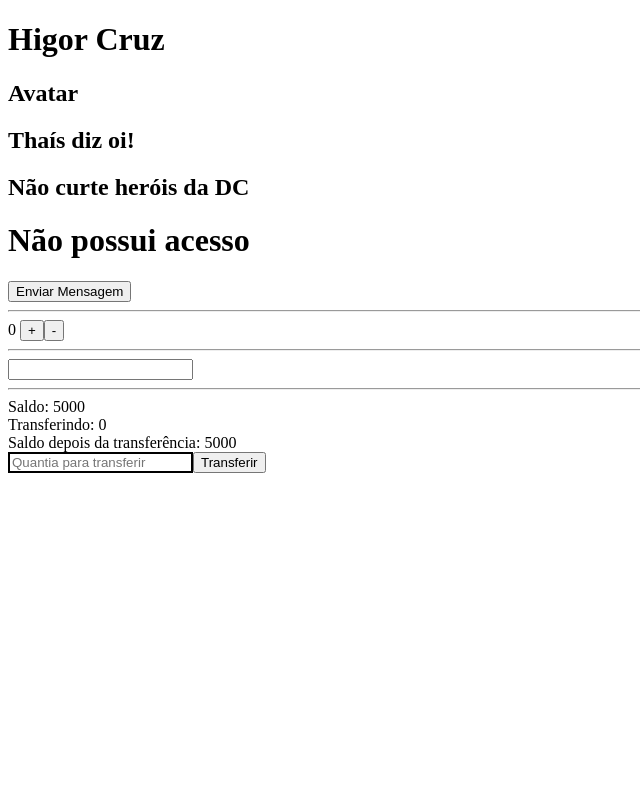
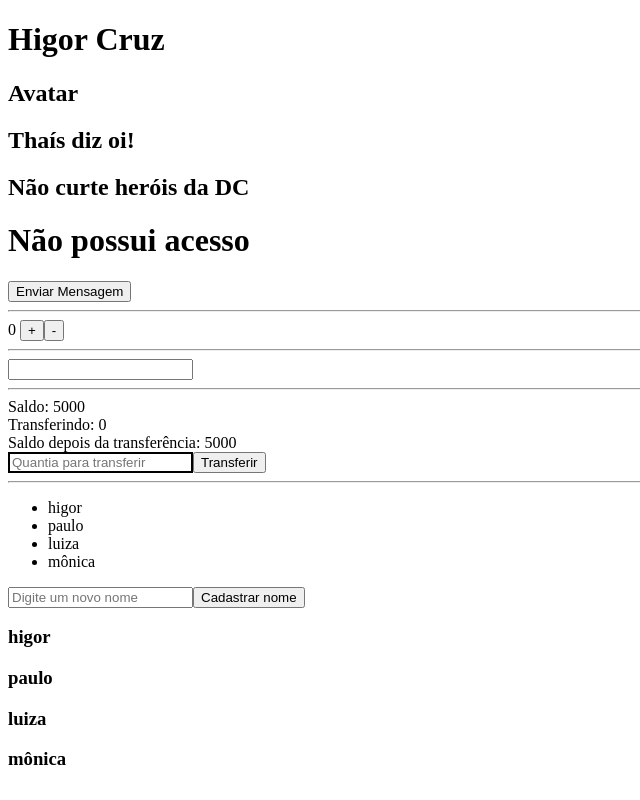
Before and after one commit to higorrsc/ebac-dev-fsp-frontend, a Vue app: page / in a window 1280 px wide. Shown: the whole page, without its empty margins (0-640 px from the left). Built offline with nearby package versions, Linux system fonts and the light colour scheme.

Commit message:
conteúdo aula 6

```diff
--- a/src/App.vue
+++ b/src/App.vue
@@ -25,7 +25,9 @@ const estado = reactive({
   contador: 0,
   email: '',
   saldo: 5000,
-  transferindo: 0
+  transferindo: 0,
+  nomes: ['higor', 'paulo', 'luiza', 'mônica'],
+  nomeInserir: '',
 })
 function incrementar() {
   estado.contador++;
@@ -43,6 +45,13 @@ function mostraSaldoFuturo() {
 function validaValorTransferencia() {
   const { saldo, transferindo } = estado;
   return saldo >= transferindo;
+}
+function cadastrarNome() {
+  if (estado.nomeInserir.length >= 3) {
+    estado.nomes.push(estado.nomeInserir);
+  } else {
+    alert('Digite mais caracteres');
+  }
 }
 
 </script>
@@ -84,6 +93,17 @@ function validaValorTransferencia() {
     :class="{ invalido: !validaValorTransferencia() }" @keyup="evento => estado.transferindo = evento.target.value">
   <button v-if="validaValorTransferencia()">Transferir</button>
   <span v-else>Valor maior que o saldo</span>
+
+  <br>
+  <hr>
+
+  <ul>
+    <li v-for="nome in estado.nomes"> {{ nome }}</li>
+  </ul>
+  <input type="text" name="" id="" placeholder="Digite um novo nome"
+    @keyup="evento => estado.nomeInserir = evento.target.value">
+  <button type="button" @click="cadastrarNome">Cadastrar nome</button>
+  <h3 v-for="nome in estado.nomes"> {{ nome }}</h3>
 </template>
 
 <style scoped>
```
